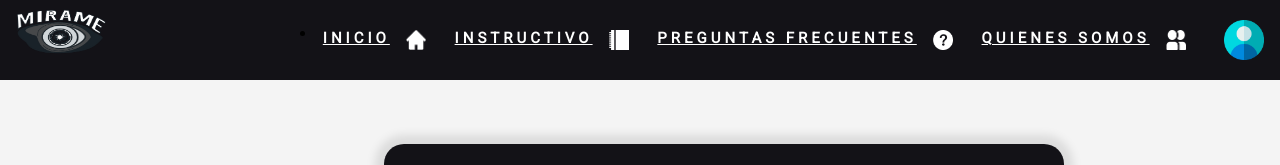
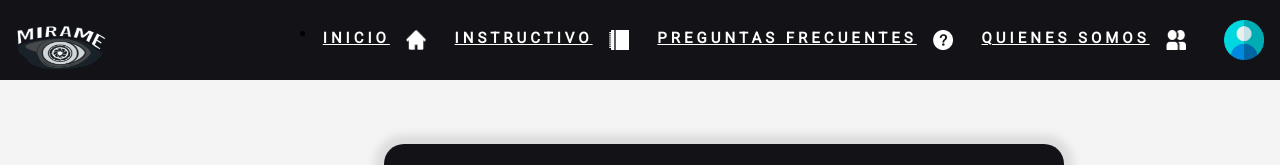
Before and after one commit to DiegoDomin/PROYECTO, a React (Vite) app in the folder proyecto-equipo-10-sec-01-div-squadron-develop/Client/: page / in a window 1280 px wide. Shown: the top 165 px of the page. Built offline with nearby package versions, Linux system fonts and the light colour scheme.

Commit message:
Add: correct logo

```diff
--- a/proyecto-equipo-10-sec-01-div-squadron-develop/Client/src/assets/sass/layout/_header.scss
+++ b/proyecto-equipo-10-sec-01-div-squadron-develop/Client/src/assets/sass/layout/_header.scss
@@ -68,6 +68,7 @@ display: none;
   @include u.image-logo();
   padding: 0 1rem;
   cursor: u.$cursor-pointer;
+  margin-top: 1rem;
 }
 
 //contenedor de la imagen del perfil
--- a/proyecto-equipo-10-sec-01-div-squadron-develop/Client/src/components/footer/Footer.jsx
+++ b/proyecto-equipo-10-sec-01-div-squadron-develop/Client/src/components/footer/Footer.jsx
@@ -1,7 +1,7 @@
 import { useState } from "react";
 import icon_ig from "../../assets/icons/icon-ig.png";
 import icon_fb from "../../assets/icons/icon-fb.png";
-import Logo_Footer from "../../assets/img/logo.png";
+import Logo_Footer from "../../assets/img/logo_correcto.png";
 
 const Footer = () => {
   const [link] = useState(
--- a/proyecto-equipo-10-sec-01-div-squadron-develop/Client/src/components/header-admin/Header-admin.jsx
+++ b/proyecto-equipo-10-sec-01-div-squadron-develop/Client/src/components/header-admin/Header-admin.jsx
@@ -1,6 +1,6 @@
 import NavigationAD from "./navigation-admin/Navigation-admin";
 import perfilFoto from "../../assets/img/img-perfil.png"
-import logoMirame from "../../assets/img/logo.png";
+import logoMirame from "../../assets/img/logo_correcto.png";
 import DropDown from "../dropdawn/DropDown";
 import { useState } from "react";
 
--- a/proyecto-equipo-10-sec-01-div-squadron-develop/Client/src/components/header-usuario-registrado/Header.jsx
+++ b/proyecto-equipo-10-sec-01-div-squadron-develop/Client/src/components/header-usuario-registrado/Header.jsx
@@ -1,6 +1,6 @@
 import perfilFoto from "../../assets/img/img-perfil.png"
 import Navigation from "./navigation-usuario-registrado/Navigation";
-import logoMirame from "../../assets/img/logo.png";
+import logoMirame from "../../assets/img/logo_correcto.png";
 import DropDown_Usuario from "../dropdown-usuario-registrado/DropDown-usuario";
 import { useState } from "react";
 
--- a/proyecto-equipo-10-sec-01-div-squadron-develop/Client/src/components/header-visitant/Header.jsx
+++ b/proyecto-equipo-10-sec-01-div-squadron-develop/Client/src/components/header-visitant/Header.jsx
@@ -1,6 +1,6 @@
 import Navigation from "./navigation-visitant/Navigation";
 import perfilFoto from "../../assets/img/img-perfil.png"
-import logoMirame from "../../assets/img/logo.png";
+import logoMirame from "../../assets/img/logo_correcto.png";
 import DropDown from "../dropdawn/DropDown";
 import { useState } from "react";
 
@@ -20,7 +20,6 @@ return(
         }}/>
 
         {openProfile &&  <DropDown link1={"/crear-cuenta"} link2={"/iniciar-sesion"} nombre={"Crear cuenta"} nombre2={"Iniciar sesion"}/>}
-
         </div>
     </div>
 )
```
Also changed, not shown: proyecto-equipo-10-sec-01-div-squadron-develop/Client/src/assets/img/logo_correcto.png (added).
